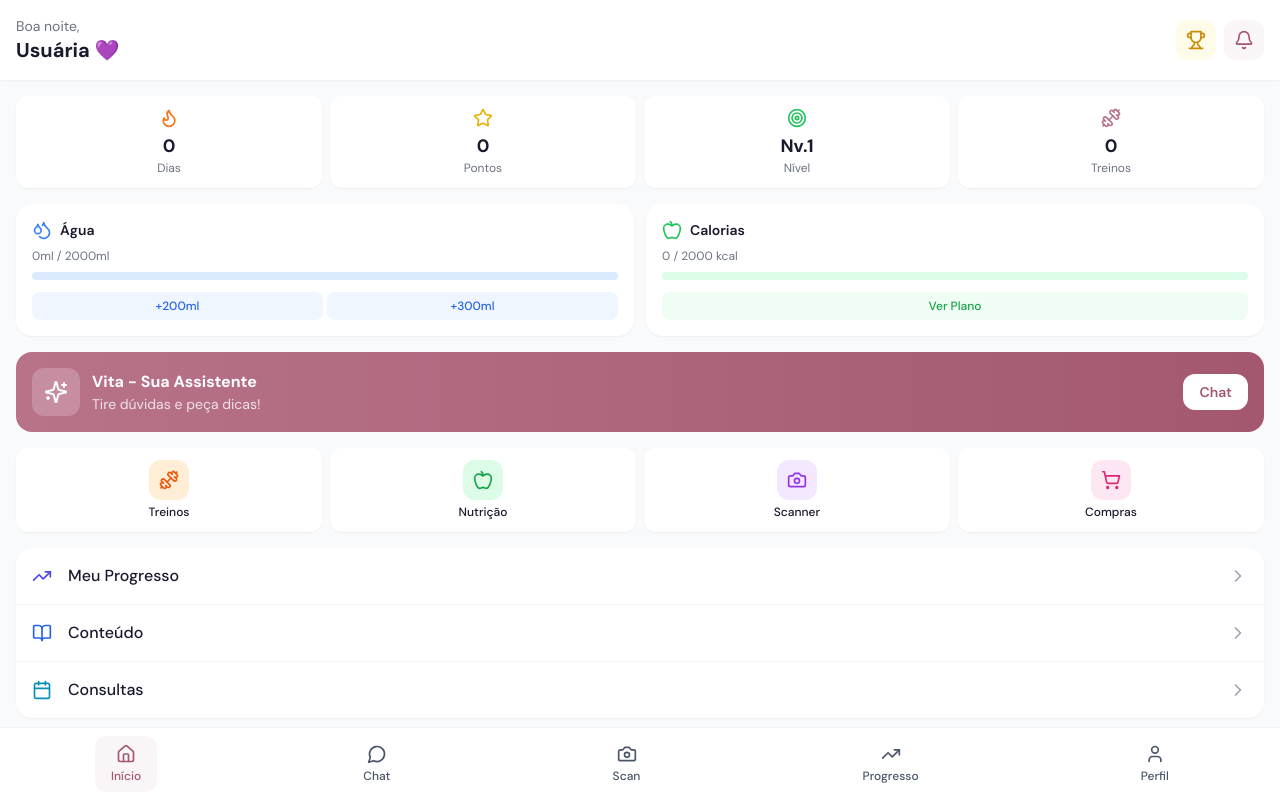
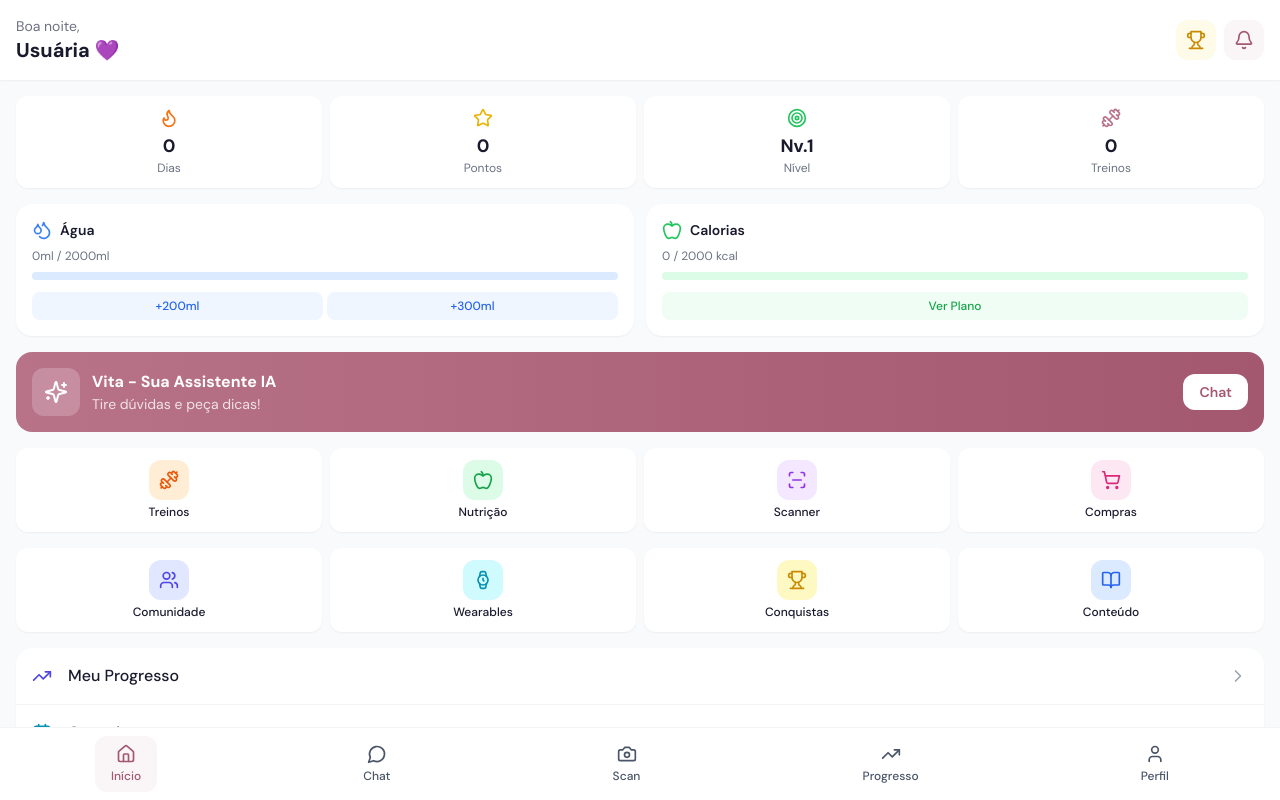
Before and after one commit to catarinaisadoradacruz-del/secret, a Next.js app: page /dashboard in a window 1280 px wide. Shown: the top 800 px of the page. Built offline with nearby package versions, Linux system fonts and the light colour scheme; no server answers; a web font is replaced by a local one.

Commit message:
feat: dashboard atualizado com links para todas as novas features

```diff
--- a/src/app/(main)/dashboard/page.tsx
+++ b/src/app/(main)/dashboard/page.tsx
@@ -4,7 +4,8 @@ import { useState, useEffect } from 'react'
 import {
   Heart, Apple, Dumbbell, TrendingUp, ChevronRight, Sparkles,
   Calendar, Bell, Trophy, Camera, ShoppingCart, BookOpen,
-  Star, Flame, Target, Droplets, Baby, Clock, Plus
+  Star, Flame, Target, Droplets, Baby, Clock, Plus, Watch,
+  Users, Zap, ScanLine
 } from 'lucide-react'
 import Link from 'next/link'
 import { createClient } from '@/lib/supabase/client'
@@ -18,9 +19,7 @@ export default function DashboardPage() {
     gestationWeek: 0, daysUntilDue: 0
   })
 
-  useEffect(() => {
-    loadData()
-  }, [])
+  useEffect(() => { loadData() }, [])
 
   const loadData = async () => {
     try {
@@ -28,18 +27,12 @@ export default function DashboardPage() {
       const { data: { user: authUser } } = await supabase.auth.getUser()
       if (!authUser) { setLoading(false); return }
 
-      const { data: userData } = await supabase
-        .from('users')
-        .select('*')
-        .eq('id', authUser.id)
-        .single()
-
+      const { data: userData } = await supabase.from('users').select('*').eq('id', authUser.id).single()
       setUser(userData)
 
       const today = new Date().toISOString().split('T')[0]
       const weekAgo = new Date(Date.now() - 7 * 24 * 60 * 60 * 1000).toISOString()
 
-      // Carregar dados em paralelo
       const [pointsRes, workoutsRes, mealsRes, waterRes] = await Promise.all([
         supabase.from('user_points').select('total_points, current_streak').eq('user_id', authUser.id).single(),
         supabase.from('workouts').select('id', { count: 'exact' }).eq('user_id', authUser.id).eq('completed', true).gte('created_at', weekAgo),
@@ -59,23 +52,31 @@ export default function DashboardPage() {
       const totalCalories = (mealsRes.data || []).reduce((sum: number, m: any) => sum + (m.calories || 0), 0)
       const totalPoints = pointsRes.data?.total_points || 0
 
+      // Update streak on daily visit
+      const lastVisit = localStorage.getItem('vitafit-last-visit')
+      const todayStr = new Date().toDateString()
+      if (lastVisit !== todayStr) {
+        localStorage.setItem('vitafit-last-visit', todayStr)
+        fetch('/api/gamification', {
+          method: 'POST',
+          headers: { 'Content-Type': 'application/json' },
+          body: JSON.stringify({ userId: authUser.id, action: 'updateStreak' })
+        }).catch(() => {})
+      }
+
       setStats({
         streak: pointsRes.data?.current_streak || 0,
         points: totalPoints,
-        level: Math.floor(totalPoints / 500) + 1,
+        level: Math.floor(totalPoints / 100) + 1,
         workoutsThisWeek: workoutsRes.count || 0,
         waterToday: totalWater,
         waterGoal: userData?.daily_water_goal || 2000,
         caloriesTotal: totalCalories,
         caloriesGoal: userData?.daily_calories_goal || 2000,
-        gestationWeek,
-        daysUntilDue
+        gestationWeek, daysUntilDue
       })
-    } catch (e) {
-      console.error(e)
-    } finally {
+    } catch (e) { console.error(e) }
     setLoading(false)
-    }
   }
 
   const addWater = async (amount: number) => {
@@ -85,6 +86,13 @@ export default function DashboardPage() {
       if (!authUser) return
       await supabase.from('water_intake').insert({ user_id: authUser.id, amount })
       setStats(prev => ({ ...prev, waterToday: prev.waterToday + amount }))
+
+      // Award points
+      fetch('/api/gamification', {
+        method: 'POST',
+        headers: { 'Content-Type': 'application/json' },
+        body: JSON.stringify({ userId: authUser.id, action: 'addPoints', points: 2, reason: 'Registrou água', category: 'nutrition' })
+      }).catch(() => {})
     } catch (e) { console.error(e) }
   }
 
@@ -116,8 +124,13 @@ export default function DashboardPage() {
             <h1 className="text-xl font-bold">{user?.name?.split(' ')[0] || 'Usuária'} 💜</h1>
           </div>
           <div className="flex gap-2">
-            <Link href="/achievements" className="p-2.5 bg-yellow-50 rounded-xl">
+            <Link href="/achievements" className="p-2.5 bg-yellow-50 rounded-xl relative">
               <Trophy className="w-5 h-5 text-yellow-600" />
+              {stats.points > 0 && (
+                <span className="absolute -top-1 -right-1 bg-yellow-500 text-white text-[10px] font-bold w-5 h-5 rounded-full flex items-center justify-center">
+                  {stats.level}
+                </span>
+              )}
             </Link>
             <Link href="/notifications" className="p-2.5 bg-primary-50 rounded-xl">
               <Bell className="w-5 h-5 text-primary-600" />
@@ -129,6 +142,7 @@ export default function DashboardPage() {
       <div className="p-4 space-y-4">
         {/* Gestação */}
         {user?.phase === 'PREGNANT' && stats.gestationWeek > 0 && (
+          <Link href="/baby-development" className="block">
             <div className="bg-gradient-to-r from-pink-500 to-rose-500 rounded-2xl p-4 text-white">
               <div className="flex items-center justify-between">
                 <div>
@@ -139,35 +153,36 @@ export default function DashboardPage() {
                   <h2 className="text-2xl font-bold">{stats.gestationWeek} semanas</h2>
                   <p className="text-white/80 text-sm">Faltam {stats.daysUntilDue} dias 🎀</p>
                 </div>
-              <Link href="/baby-development" className="bg-white/20 p-3 rounded-xl">
+                <div className="bg-white/20 p-3 rounded-xl">
                   <ChevronRight className="w-5 h-5" />
-              </Link>
                 </div>
               </div>
+            </div>
+          </Link>
         )}
 
-        {/* Stats */}
+        {/* Stats Grid */}
         <div className="grid grid-cols-4 gap-2">
-          <div className="bg-white rounded-xl p-3 text-center shadow-sm">
+          <Link href="/achievements" className="bg-white rounded-xl p-3 text-center shadow-sm">
             <Flame className="w-5 h-5 mx-auto mb-1 text-orange-500" />
             <p className="text-lg font-bold">{stats.streak}</p>
             <p className="text-xs text-gray-500">Dias</p>
-          </div>
-          <div className="bg-white rounded-xl p-3 text-center shadow-sm">
+          </Link>
+          <Link href="/achievements" className="bg-white rounded-xl p-3 text-center shadow-sm">
             <Star className="w-5 h-5 mx-auto mb-1 text-yellow-500" />
             <p className="text-lg font-bold">{stats.points}</p>
             <p className="text-xs text-gray-500">Pontos</p>
-          </div>
-          <div className="bg-white rounded-xl p-3 text-center shadow-sm">
+          </Link>
+          <Link href="/achievements" className="bg-white rounded-xl p-3 text-center shadow-sm">
             <Target className="w-5 h-5 mx-auto mb-1 text-green-500" />
             <p className="text-lg font-bold">Nv.{stats.level}</p>
             <p className="text-xs text-gray-500">Nível</p>
-          </div>
-          <div className="bg-white rounded-xl p-3 text-center shadow-sm">
+          </Link>
+          <Link href="/workout" className="bg-white rounded-xl p-3 text-center shadow-sm">
             <Dumbbell className="w-5 h-5 mx-auto mb-1 text-primary-500" />
             <p className="text-lg font-bold">{stats.workoutsThisWeek}</p>
             <p className="text-xs text-gray-500">Treinos</p>
-          </div>
+          </Link>
         </div>
 
         {/* Água e Calorias */}
@@ -179,7 +194,7 @@ export default function DashboardPage() {
             </div>
             <p className="text-xs text-gray-500 mb-2">{stats.waterToday}ml / {stats.waterGoal}ml</p>
             <div className="h-2 bg-blue-100 rounded-full overflow-hidden mb-3">
-              <div className="h-full bg-blue-500 rounded-full" style={{ width: `${waterPct}%` }} />
+              <div className="h-full bg-blue-500 rounded-full transition-all" style={{ width: `${waterPct}%` }} />
             </div>
             <div className="flex gap-1">
               {[200, 300].map(ml => (
@@ -189,7 +204,6 @@ export default function DashboardPage() {
               ))}
             </div>
           </div>
-
           <div className="bg-white rounded-2xl p-4 shadow-sm">
             <div className="flex items-center gap-2 mb-2">
               <Apple className="w-5 h-5 text-green-500" />
@@ -197,7 +211,7 @@ export default function DashboardPage() {
             </div>
             <p className="text-xs text-gray-500 mb-2">{stats.caloriesTotal} / {stats.caloriesGoal} kcal</p>
             <div className="h-2 bg-green-100 rounded-full overflow-hidden mb-3">
-              <div className="h-full bg-green-500 rounded-full" style={{ width: `${calPct}%` }} />
+              <div className="h-full bg-green-500 rounded-full transition-all" style={{ width: `${calPct}%` }} />
             </div>
             <Link href="/nutrition" className="block w-full py-1.5 bg-green-50 text-green-600 rounded-lg text-xs font-medium text-center">
               Ver Plano
@@ -206,30 +220,49 @@ export default function DashboardPage() {
         </div>
 
         {/* AI Card */}
+        <Link href="/chat" className="block">
           <div className="bg-gradient-to-r from-primary-500 to-primary-600 rounded-2xl p-4 text-white">
             <div className="flex items-center gap-3">
               <div className="w-12 h-12 rounded-xl bg-white/20 flex items-center justify-center">
                 <Sparkles className="w-6 h-6" />
               </div>
               <div className="flex-1">
-              <h3 className="font-bold">Vita - Sua Assistente</h3>
+                <h3 className="font-bold">Vita - Sua Assistente IA</h3>
                 <p className="text-white/80 text-sm">Tire dúvidas e peça dicas!</p>
               </div>
-            <Link href="/chat" className="bg-white text-primary-600 px-4 py-2 rounded-xl text-sm font-semibold">
+              <div className="bg-white text-primary-600 px-4 py-2 rounded-xl text-sm font-semibold">
                 Chat
-            </Link>
               </div>
             </div>
+          </div>
+        </Link>
 
-        {/* Quick Actions */}
+        {/* Quick Actions - Primary */}
         <div className="grid grid-cols-4 gap-2">
           {[
             { href: '/workout', icon: Dumbbell, label: 'Treinos', color: 'bg-orange-100 text-orange-600' },
             { href: '/nutrition', icon: Apple, label: 'Nutrição', color: 'bg-green-100 text-green-600' },
-            { href: '/scanner', icon: Camera, label: 'Scanner', color: 'bg-purple-100 text-purple-600' },
+            { href: '/scanner', icon: ScanLine, label: 'Scanner', color: 'bg-purple-100 text-purple-600' },
             { href: '/shopping', icon: ShoppingCart, label: 'Compras', color: 'bg-pink-100 text-pink-600' },
           ].map(item => (
-            <Link key={item.href} href={item.href} className="bg-white rounded-xl p-3 shadow-sm text-center">
+            <Link key={item.href} href={item.href} className="bg-white rounded-xl p-3 shadow-sm text-center active:scale-95 transition-transform">
+              <div className={`w-10 h-10 mx-auto mb-1 ${item.color} rounded-xl flex items-center justify-center`}>
+                <item.icon className="w-5 h-5" />
+              </div>
+              <p className="text-xs font-medium">{item.label}</p>
+            </Link>
+          ))}
+        </div>
+
+        {/* Quick Actions - Secondary */}
+        <div className="grid grid-cols-4 gap-2">
+          {[
+            { href: '/community', icon: Users, label: 'Comunidade', color: 'bg-indigo-100 text-indigo-600' },
+            { href: '/wearables', icon: Watch, label: 'Wearables', color: 'bg-cyan-100 text-cyan-600' },
+            { href: '/achievements', icon: Trophy, label: 'Conquistas', color: 'bg-yellow-100 text-yellow-600' },
+            { href: '/content', icon: BookOpen, label: 'Conteúdo', color: 'bg-blue-100 text-blue-600' },
+          ].map(item => (
+            <Link key={item.href} href={item.href} className="bg-white rounded-xl p-3 shadow-sm text-center active:scale-95 transition-transform">
               <div className={`w-10 h-10 mx-auto mb-1 ${item.color} rounded-xl flex items-center justify-center`}>
                 <item.icon className="w-5 h-5" />
               </div>
@@ -242,10 +275,12 @@ export default function DashboardPage() {
         <div className="bg-white rounded-2xl shadow-sm overflow-hidden">
           {[
             { href: '/progress', icon: TrendingUp, label: 'Meu Progresso', color: 'text-indigo-600' },
-            { href: '/content', icon: BookOpen, label: 'Conteúdo', color: 'text-blue-600' },
             { href: '/appointments', icon: Calendar, label: 'Consultas', color: 'text-cyan-600' },
+            { href: '/maternity-bag', icon: ShoppingCart, label: 'Mala Maternidade', color: 'text-pink-600' },
+            { href: '/baby-names', icon: Heart, label: 'Nomes de Bebê', color: 'text-rose-600' },
+            { href: '/contractions', icon: Clock, label: 'Contrações', color: 'text-red-600' },
           ].map(item => (
-            <Link key={item.href} href={item.href} className="flex items-center gap-4 p-4 border-b border-gray-100 last:border-0">
+            <Link key={item.href} href={item.href} className="flex items-center gap-4 p-4 border-b border-gray-100 last:border-0 active:bg-gray-50">
               <item.icon className={`w-5 h-5 ${item.color}`} />
               <span className="flex-1 font-medium">{item.label}</span>
               <ChevronRight className="w-5 h-5 text-gray-400" />
```
Lines whose indentation alone changed are shown as unchanged.
